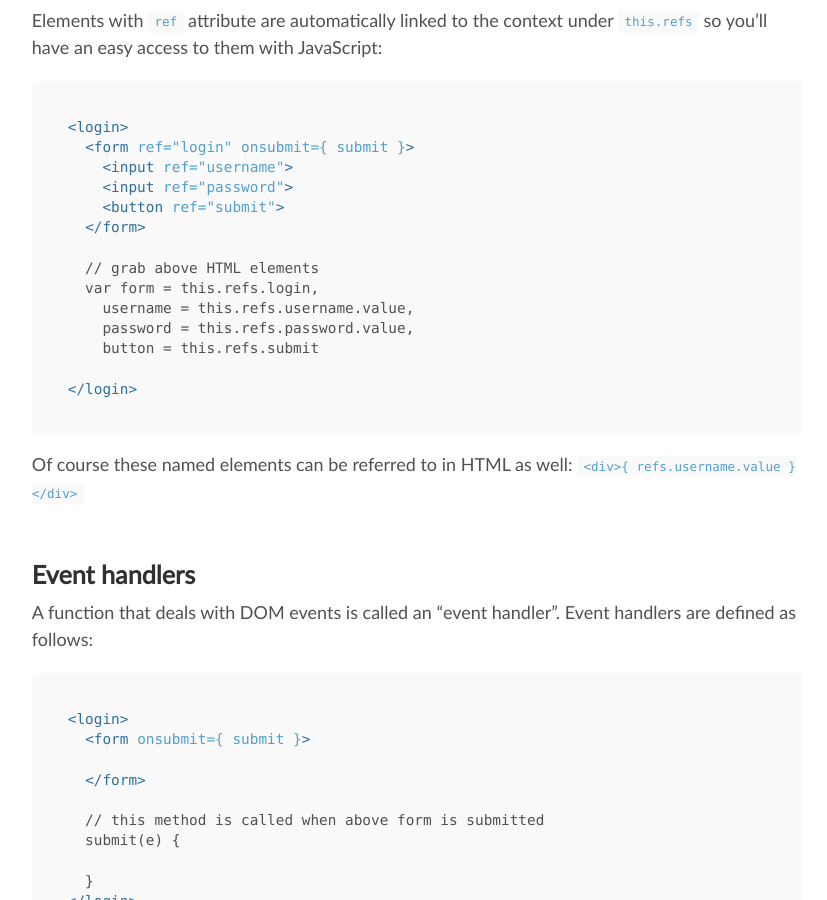
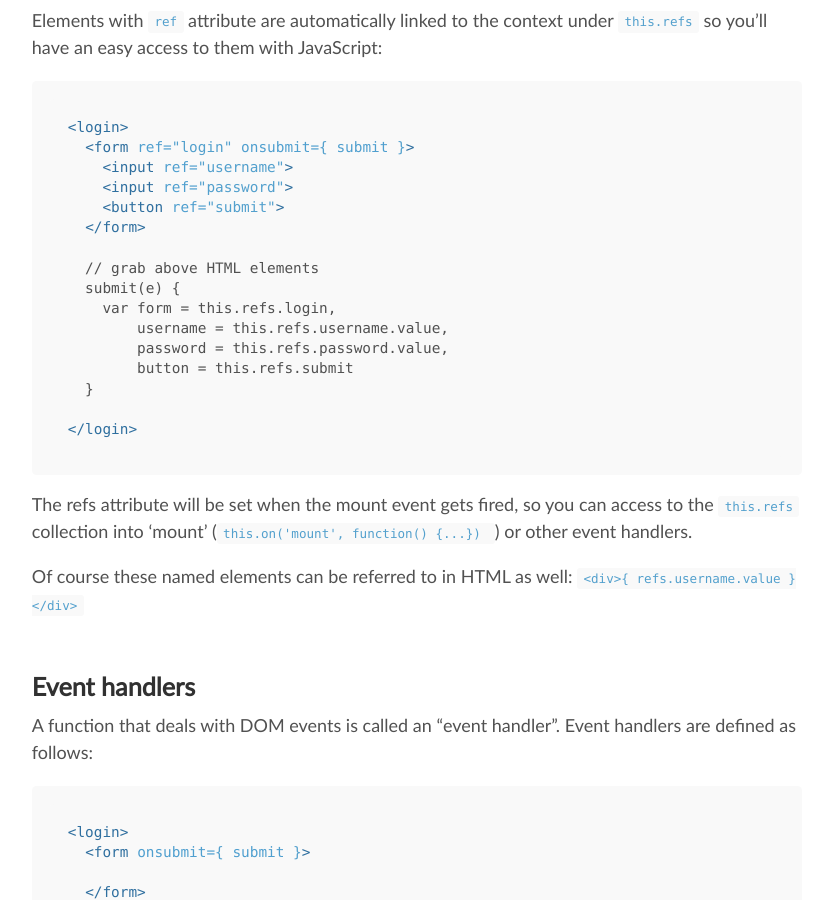
Before and after one commit to riot/riot.github.io, a Jekyll site: the page built from guide/index.md, in a window 1280 px wide and 900 px high, scrolled down 16473 px. Shown: the whole window, without its empty margins (223-1050 px from the left). Built offline with Jekyll 4.4.1, drawn with Linux system fonts in a browser that asks for light colours; nearby versions of some CDN libraries; emoji names are drawn with the system emoji font.

Commit message:
Improve guide. See: https://github.com/riot/riot/issues/2090

````diff
--- a/guide/index.md
+++ b/guide/index.md
@@ -648,13 +648,17 @@ Elements with `ref` attribute are automatically linked to the context under `thi
   </form>
 
   // grab above HTML elements
-  var form = this.refs.login,
-    username = this.refs.username.value,
-    password = this.refs.password.value,
-    button = this.refs.submit
+  submit(e) {
+    var form = this.refs.login,
+        username = this.refs.username.value,
+        password = this.refs.password.value,
+        button = this.refs.submit
+  }
 
 </login>
 ```
+
+The refs attribute will be set when the mount event gets fired, so you can access to the `this.refs` collection into 'mount' (`this.on('mount', function() {...}) `) or other event handlers.
 
 Of course these named elements can be referred to in HTML as well: `<div>{ refs.username.value }</div>`
 
````
